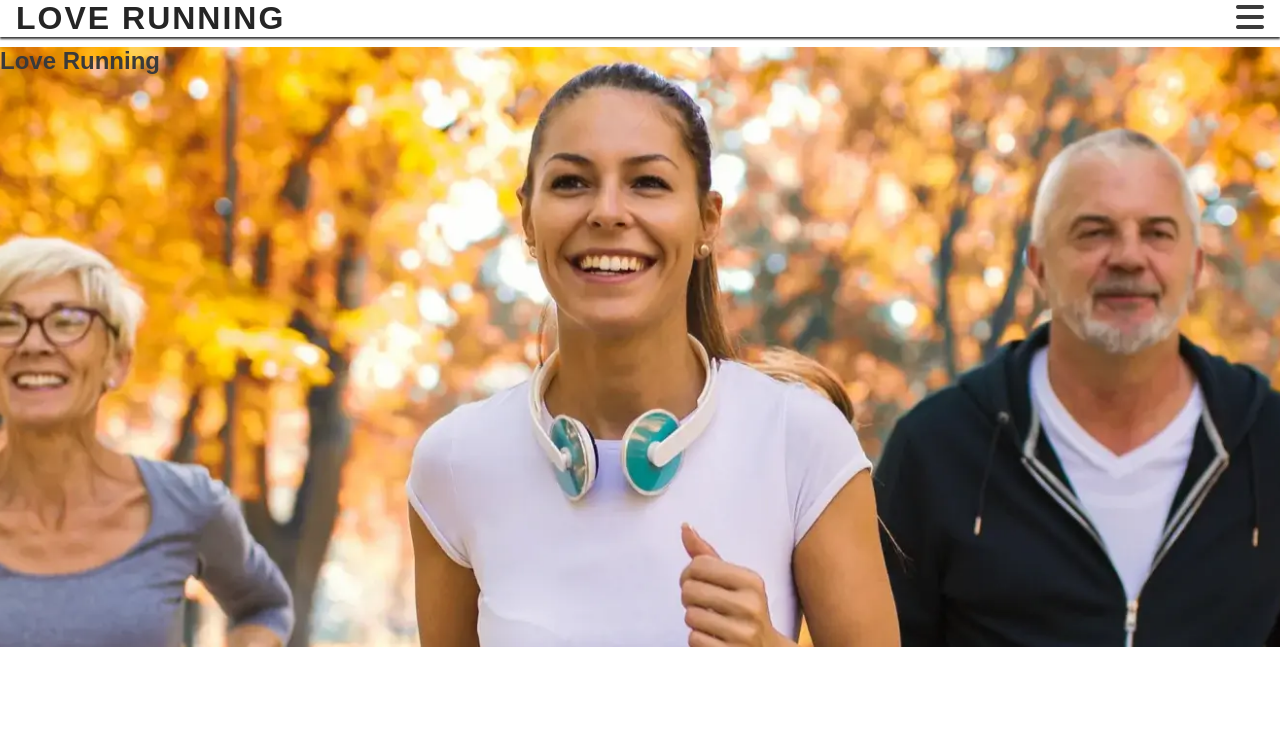
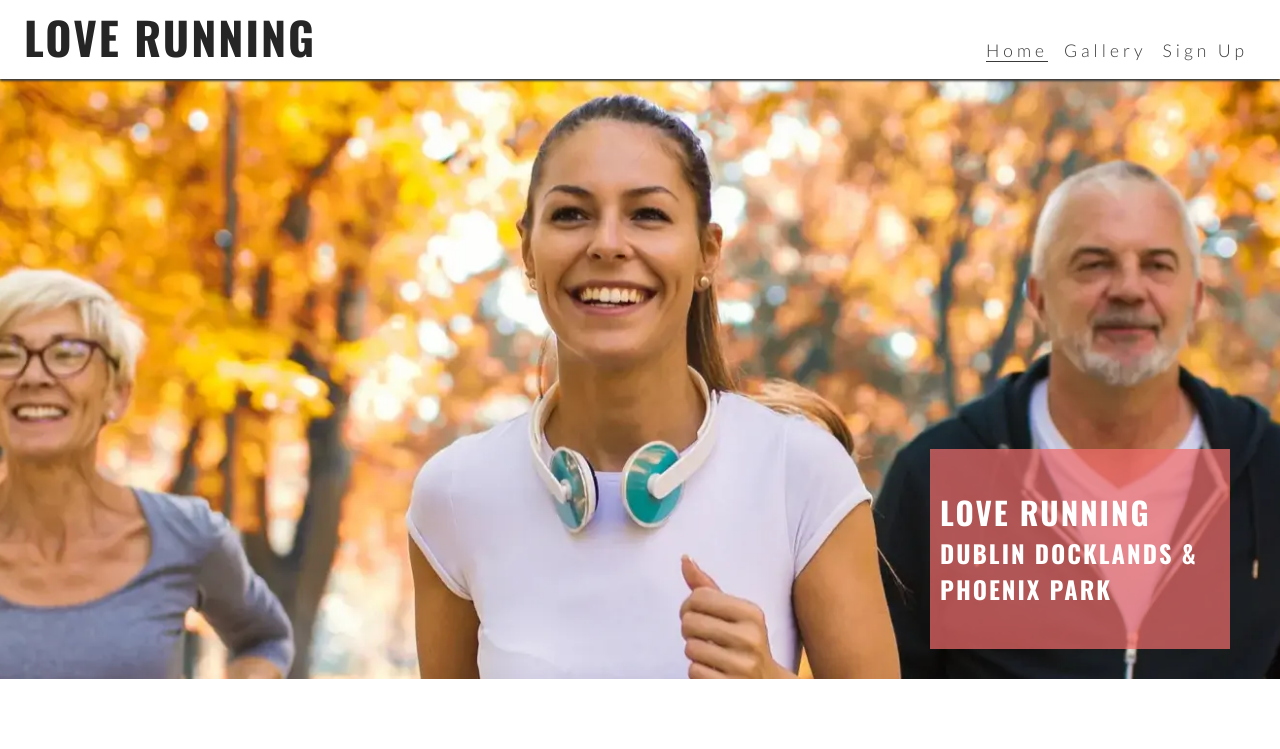
Before and after one commit to mobatatare09/loverunning, a plain HTML site: page index.html in a window 1280 px wide. Shown: the top 749 px of the page. Drawn offline with nearby package versions, Linux system fonts and the light colour scheme.

Commit message:
love running text and styles

```diff
--- a/assets/css/styles.css
+++ b/assets/css/styles.css
@@ -1,18 +1,32 @@
-@import url('https://fonts.googleapis.com/css2?family=Lato:ital,wght@0,100;0,300;0,400;0,700;0,900;1,100;1,300;1,400;1,700;1,900&display=swap');
-*{
+/* Google fonts import */
+@import url('https://fonts.googleapis.com/css2?family=Lato:wght@300&family=Oswald:wght@200;300;400;500;600;700&display=swap');
+
+/* Asterisk wildcard selector to override default styles added by the browser */
+* {
     padding: 0;
     margin: 0;
     box-sizing: border-box;
 }
-body{
+
+/* General styles */
+body {
     min-height: 100vh;
     display: flex;
     flex-direction: column;
+    /* Generic project styles */
     color: #3a3a3a;
-    font-family: sans-serif;
+    font-family: 'Lato', sans-serif;
 }
-/* header */
-header{
+
+h1, h2, h3 {
+    font-family: 'Oswald', sans-serif;
+    text-transform: uppercase;
+    letter-spacing: 2px;
+    color: #252525;
+}
+
+/* Header */
+header {
     background-color: #ffffff;
     padding: 0 1rem;
     position: fixed;
@@ -23,76 +37,100 @@ header{
     justify-content: space-between;
     align-items: baseline;
 }
- /* main */
+
 header a {
     text-decoration: none;
     color: inherit;
 }
-h1{
-    font-family: "Oswald",sans-serif;
-    text-transform: uppercase;
-    letter-spacing: 2px;
-    color: #252525;
-}
+
 #menu {
     font-size: 110%;
+    letter-spacing: 4px;
     list-style-type: none;
-    letter-spacing: 4px;
 }
+
 #menu > li {
     margin-bottom: 1em;
 }
+
 .active {
     border-bottom: 1px solid #3a3a3a;
 }
-/* navstyles */
+
+/* Navbar styles with dropdown toggle */
 nav {
     position: absolute;
     background-color: #ffffff;
     width: 100%;
     left: 0;
-padding-top: 0 1rem;
+    padding: 0 1rem;
     box-shadow: 0 2px 2px #3a3a3a;
     display: none;
     top: 100%;
 }
-/* nav toggle*/
-#nav-toggle:checked~nav{
+
+/* Nav toggle */
+#nav-toggle:checked~nav {
     display: block;
 }
-#nav-toggle{
+
+#nav-toggle {
     display: none;
 }
-.nav-toggle-label{
+
+.nav-toggle-label {
     font-size: 2rem;
 }
-main{
+
+/* Main content */
+main {
+    /* Make main element take up any surplus space to push footer down */
     flex: 1 0 auto;
     margin-top: 47px;
-    /* footer */
 }
-/*hero */
+
+/* Hero section */
 #hero {
     height: 600px;
     width: 100%;
     background: url("../images/hero-image.webp") no-repeat center center/cover;
+    position: relative;
 }
+
+#cover-text {
+    /* Final rgba value sets the opacity so it is semi-transparent */
+    background-color: rgba(241, 109, 107, .7);
+    font-size: 130%;
+    position: absolute;
+    bottom: 30px;
+    width: 80%;
+    min-height: 200px;
+    padding-top: 40px;
+    padding-left: 10px;
+}
+
+#cover-text > h2, #cover-text > h3 {
+    color: #ffffff;
+}
+
+/* Footer */
 #social-networks {
     text-align: center;
     padding: 20px 0;
     display: flex;
     justify-content: space-evenly;
-list-style: none;
+    list-style-type: none;
+}
 
-}
 #social-networks i {
     font-size: 160%;
     padding: 5%;
     color: #3a3a3a;
 }
-/* Media query 768px*/
-@media screen and (min-widh: 768px){
-    /* Header*/
+
+/* Media query: tablets and larger (768px and up) */
+@media screen and (min-width: 768px) {
+    /* Header */
     nav {
         display: block;
         position: relative;
@@ -100,30 +138,41 @@ box-shadow: none;
         width: fit-content;
         padding-right: 1rem;
     }
-#menu{
+
+    #menu {
         display: flex;
     }
-#menu > li
-{
+
+    #menu > li {
         padding-left: 1rem;
     }
-.nav-toggle-label{
+
+    .nav-toggle-label {
         display: none;
     }
+
     #logo {
         font-size: 280%;
         line-height: 75px;
         margin: 0 0.5rem;
     }
-/* main content*/
-main{
-    margin-top: 79pxgi;
+
+    /* Main content */
+    main {
+        /* Push main content down to accommodate larger header */
+        margin-top: 79px;
+    }
+
+    /* Hero image */
+    #cover-text {
+        width: 300px;
+        right: 50px;
     }
 }
-@media screen and(min-width: 992px) {
-#menu a:hoover{
+
+/* Large devices (laptops and desktops, 992px and up) */
+@media screen and (min-width: 992px) {
+    #menu a:hover{
         border-bottom: 1px solid #3a3a3a;
-
     }
-
 }
--- a/index.html
+++ b/index.html
@@ -43,6 +43,7 @@
         <section id="hero">
             <div id="cover-text">
                 <h2>Love Running</h2>
+                <h3>Dublin Docklands  & Phoenix Park</h3>
             </div>
         </section>
     </main>
```
Lines whose indentation alone changed are shown as unchanged.
